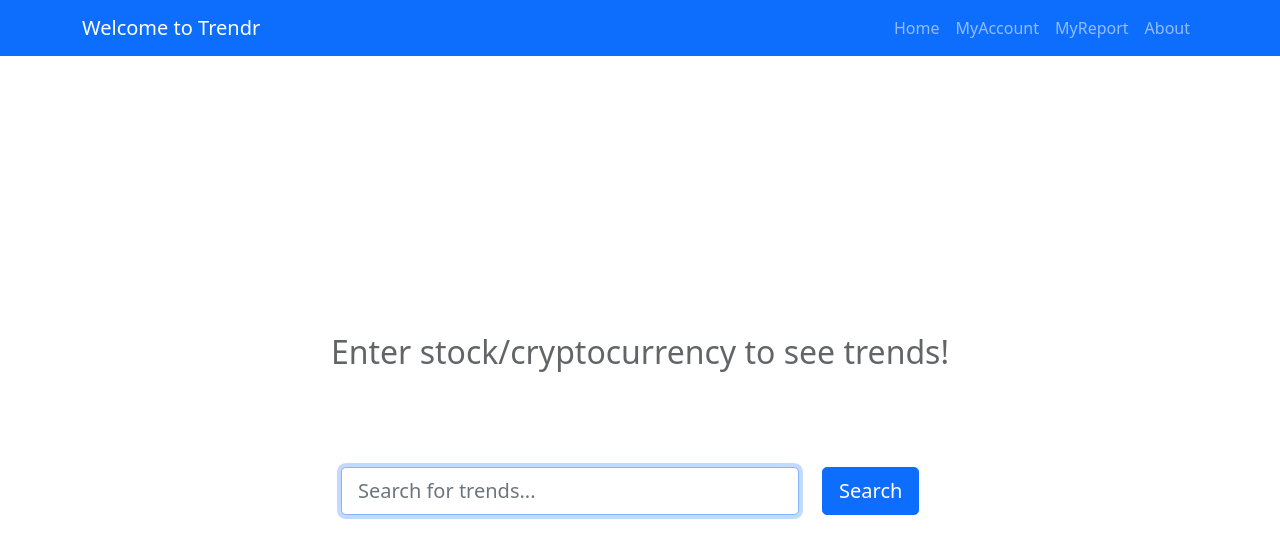
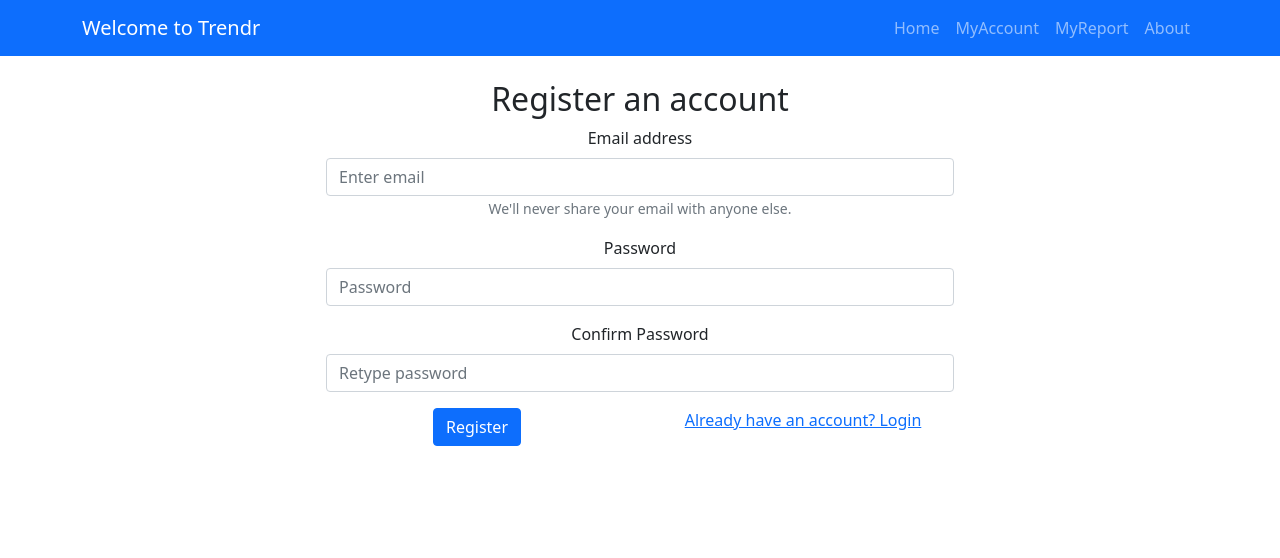
Before and after one commit to ryangamble/trendr, a React (Create React App) app in the folder react-frontend/: page /register in a window 1280 px wide. Shown: the top 558 px of the page. Built offline with nearby package versions, Linux system fonts and the light colour scheme.

Commit message:
added basic user registration form

```diff
--- a/react-frontend/src/App.js
+++ b/react-frontend/src/App.js
@@ -4,6 +4,7 @@ import "./App.css";
 import "bootstrap/dist/css/bootstrap.min.css";
 
 import Home from "./components/Home/Home";
+import Register from "./components/Register/Register";
 
 function App() {
   return (
@@ -11,6 +12,7 @@ function App() {
       <Router>
         <Switch>
           <Route path="/home" component={Home}></Route>
+          <Route path="/register" component={Register}></Route>
 
           <Route path="*" component={Home}></Route>
         </Switch>
--- a/react-frontend/src/components/NavBar/MyNavBar.js
+++ b/react-frontend/src/components/NavBar/MyNavBar.js
@@ -3,14 +3,8 @@ import { Navbar, Container, Nav } from "react-bootstrap";
 
 function MyNavBar() {
   return (
-    <div>
-      <Navbar
-        collapseOnSelect
-        expand="lg"
-        bg="primary"
-        variant="dark"
-        fixed="top"
-      >
+    <div fixed="top">
+      <Navbar collapseOnSelect expand="lg" bg="primary" variant="dark">
         <Container>
           <Navbar.Brand href="home">Welcome to Trendr</Navbar.Brand>
           <Navbar.Toggle aria-controls="responsive-navbar-nav" />
--- /dev/null
+++ b/react-frontend/src/components/Register/Register.js
@@ -0,0 +1,88 @@
+import React, { useState } from "react";
+import { Form, Button, Col, Row } from "react-bootstrap";
+import MyNavBar from "../NavBar/MyNavBar";
+import { Link } from "react-router-dom";
+
+function Register() {
+  const [email, setEmail] = useState("");
+  const [password1, setPassword1] = useState("");
+  const [password2, setPassword2] = useState("");
+
+  const handleSubmit = (event) => {
+    event.preventDefault();
+    console.log("firing registration request to the backend...");
+    console.log("Email is ", email);
+    console.log("password1 is ", password1);
+    console.log("password2 is ", password2);
+
+    if (password1 !== password2) {
+      alert("Passwords are not the same!");
+      return;
+    }
+  };
+  return (
+    <div>
+      <MyNavBar />
+      <Row className="position-relative">
+        <h2>Register an account</h2>
+      </Row>
+      <Row className="justify-content-md-center">
+        <Col sm="12" md="6">
+          <Form onSubmit={handleSubmit}>
+            <Form.Group className="mb-3" controlId="formBasicEmail">
+              <Form.Label>Email address</Form.Label>
+              <Form.Control
+                type="email"
+                placeholder="Enter email"
+                required
+                value={email}
+                onChange={(e) => setEmail(e.target.value)}
+              />
+              <Form.Text className="text-muted">
+                We'll never share your email with anyone else.
+              </Form.Text>
+              <Form.Control.Feedback type="invalid">
+                Please choose a username.
+              </Form.Control.Feedback>
+            </Form.Group>
+
+            <Form.Group className="mb-3" controlId="formBasicPassword">
+              <Form.Label>Password</Form.Label>
+              <Form.Control
+                type="password"
+                placeholder="Password"
+                value={password1}
+                onChange={(e) => setPassword1(e.target.value)}
+                required
+              />
+            </Form.Group>
+
+            <Form.Group className="mb-3" controlId="formBasicPassword">
+              <Form.Label>Confirm Password</Form.Label>
+              <Form.Control
+                type="password"
+                placeholder="Retype password"
+                value={password2}
+                onChange={(e) => setPassword2(e.target.value)}
+                required
+              />
+            </Form.Group>
+
+            <Row className="justify-content-sm-center">
+              <Col sm="6">
+                <Button variant="primary" type="submit">
+                  Register
+                </Button>
+              </Col>
+              <Col sm="6">
+                <Link to="login">Already have an account? Login</Link>
+              </Col>
+            </Row>
+          </Form>
+        </Col>
+      </Row>
+    </div>
+  );
+}
+
+export default Register;
```
